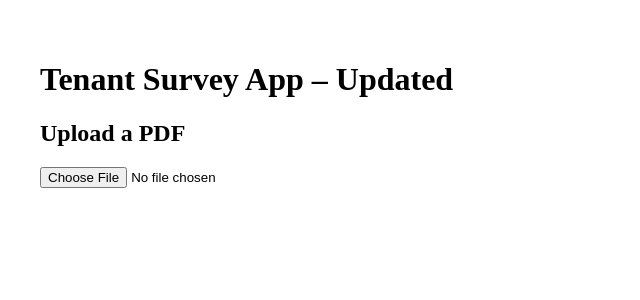
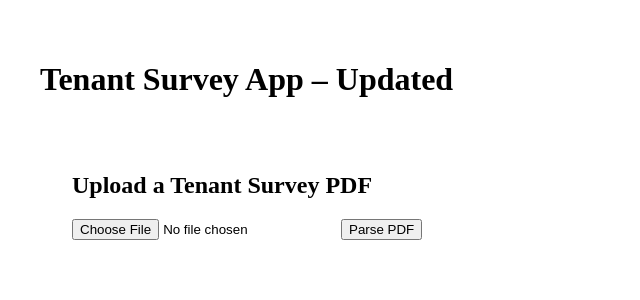
Before and after one commit to ptesdal/tenant-survey-portal, a Next.js app in the folder Downloads/tenant-survey-portal/: page / in a window 1280 px wide. Shown: the top 300 px of the page, without its empty margins (0-640 px from the left). Built offline with nearby package versions, Linux system fonts and the light colour scheme.

Commit message:
Fix UploadForm with browser-safe PDF parsing

```diff
--- a/Downloads/tenant-survey-portal/app/UploadForm.jsx
+++ b/Downloads/tenant-survey-portal/app/UploadForm.jsx
@@ -1,49 +1,55 @@
 'use client';
+
 import { useState } from 'react';
-import * as pdfjsLib from 'pdfjs-dist/build/pdf';
+import * as pdfjsLib from 'pdfjs-dist';
 import pdfjsWorker from 'pdfjs-dist/build/pdf.worker.entry';
 
 pdfjsLib.GlobalWorkerOptions.workerSrc = pdfjsWorker;
 
 export default function UploadForm() {
-  const [fileName, setFileName] = useState('');
-  const [textContent, setTextContent] = useState('');
+  const [selectedFile, setSelectedFile] = useState(null);
+  const [status, setStatus] = useState('');
 
-  const handleFileChange = async (event) => {
+  const handleFileChange = (event) => {
     const file = event.target.files[0];
-    if (!file) return;
+    setSelectedFile(file);
+    setStatus(`File "${file.name}" selected. Ready for parsing.`);
+  };
 
-    setFileName(file.name);
+  const handleParse = async () => {
+    if (!selectedFile) {
+      setStatus('Please select a PDF file first.');
+      return;
+    }
 
     const fileReader = new FileReader();
     fileReader.onload = async function () {
       const typedArray = new Uint8Array(this.result);
       const pdf = await pdfjsLib.getDocument({ data: typedArray }).promise;
 
-      let fullText = '';
+      let text = '';
       for (let i = 1; i <= pdf.numPages; i++) {
         const page = await pdf.getPage(i);
         const content = await page.getTextContent();
-        const strings = content.items.map((item) => item.str).join(' ');
-        fullText += strings + '\n\n';
+        const strings = content.items.map((item) => item.str);
+        text += strings.join(' ') + '\n\n';
       }
 
-      setTextContent(fullText);
+      setStatus('PDF parsed successfully. See console for output.');
+      console.log('PDF TEXT:', text);
     };
 
-    fileReader.readAsArrayBuffer(file);
+    fileReader.readAsArrayBuffer(selectedFile);
   };
 
   return (
-    <div className="p-4">
-      <h2 className="text-lg font-bold mb-2">Upload a PDF</h2>
-      <input type="file" accept=".pdf" onChange={handleFileChange} />
-      {fileName && (
-        <div className="mt-4">
-          <h3 className="font-semibold">File: {fileName}</h3>
-          <pre className="mt-2 whitespace-pre-wrap">{textContent}</pre>
-        </div>
-      )}
+    <div style={{ padding: '2rem' }}>
+      <h2>Upload a Tenant Survey PDF</h2>
+      <input type="file" accept="application/pdf" onChange={handleFileChange} />
+      <button onClick={handleParse} style={{ marginLeft: '1rem' }}>
+        Parse PDF
+      </button>
+      <p>{status}</p>
     </div>
   );
 }
```
